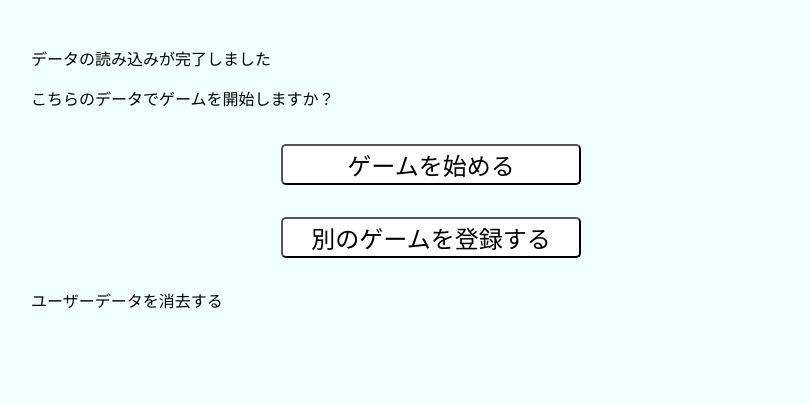
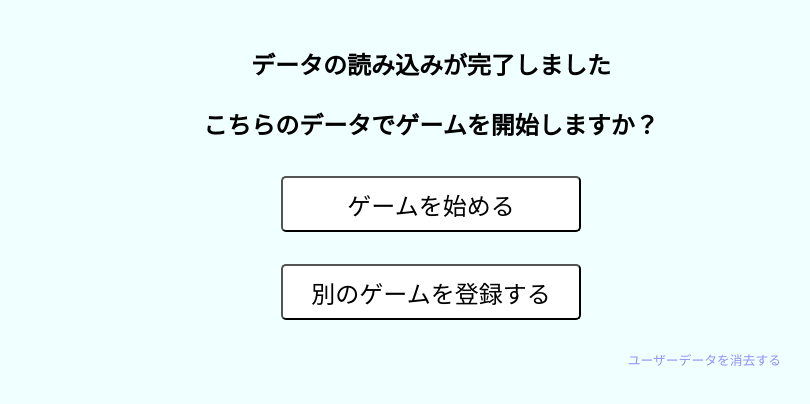
Before and after one commit to kip2/Clicker-game-Yume-Juya, a React (Vite) app in the folder clicker-game/: page /login/agree in a window 1280 px wide. Shown: the top 404 px of the page, without its empty margins (209-1019 px from the left). Built offline with nearby package versions, Linux system fonts and the light colour scheme; a web font is replaced by a local one.

Commit message:
savedataある時の画面作成

```diff
--- a/clicker-game/src/components/page/Modal/Modal.css
+++ b/clicker-game/src/components/page/Modal/Modal.css
@@ -4,7 +4,6 @@
     left: 50%;
     height: 500px;
     width: 500px;
-    /* transform: translate(-50%, -50%); */
     transform: translateX(-50%);
     background-color: white;
     opacity: 0;
@@ -36,3 +35,24 @@
 .blank-space {
     height: 2rem;
 }
+
+.modal-text {
+    text-align: center;
+    font-size: 1.5rem;
+    font-weight: bold;
+}
+
+.modal-link {
+    display: block;
+    float: right;
+    font-size: 0.8rem;
+    color: rgb(145, 145, 249);
+    width: fit-content;
+    text-align: right;
+    margin-right: 50px;
+    margin-top: 0;
+}
+
+.modal-link:hover {
+    color: rgb(6, 6, 241);
+}
--- a/clicker-game/src/components/page/Modal/SaveDataExistsModal.tsx
+++ b/clicker-game/src/components/page/Modal/SaveDataExistsModal.tsx
@@ -3,8 +3,8 @@ import ModalButton from "../../ui/ModalButton"
 function SaveDataExistsModal () {
     return (
         <>
-            <p>データの読み込みが完了しました</p>
-            <p>こちらのデータでゲームを開始しますか？</p>
+            <p className="modal-text">データの読み込みが完了しました</p>
+            <p className="modal-text">こちらのデータでゲームを開始しますか？</p>
             <div>
                 <ModalButton
                     text="ゲームを始める"
@@ -17,7 +17,7 @@ function SaveDataExistsModal () {
                     onButtonClick={()=>{}}
                 />
             </div>
-            <p>ユーザーデータを消去する</p>
+            <p className="modal-link">ユーザーデータを消去する</p>
         </>
     )
 }
--- a/clicker-game/src/components/ui/ModalButton.css
+++ b/clicker-game/src/components/ui/ModalButton.css
@@ -5,6 +5,7 @@
     width: 300px;
     font-size: 1.5rem;
     margin: 2rem auto;
+    height: 3.5rem;
 }
 
 .modal-button:hover {
```
